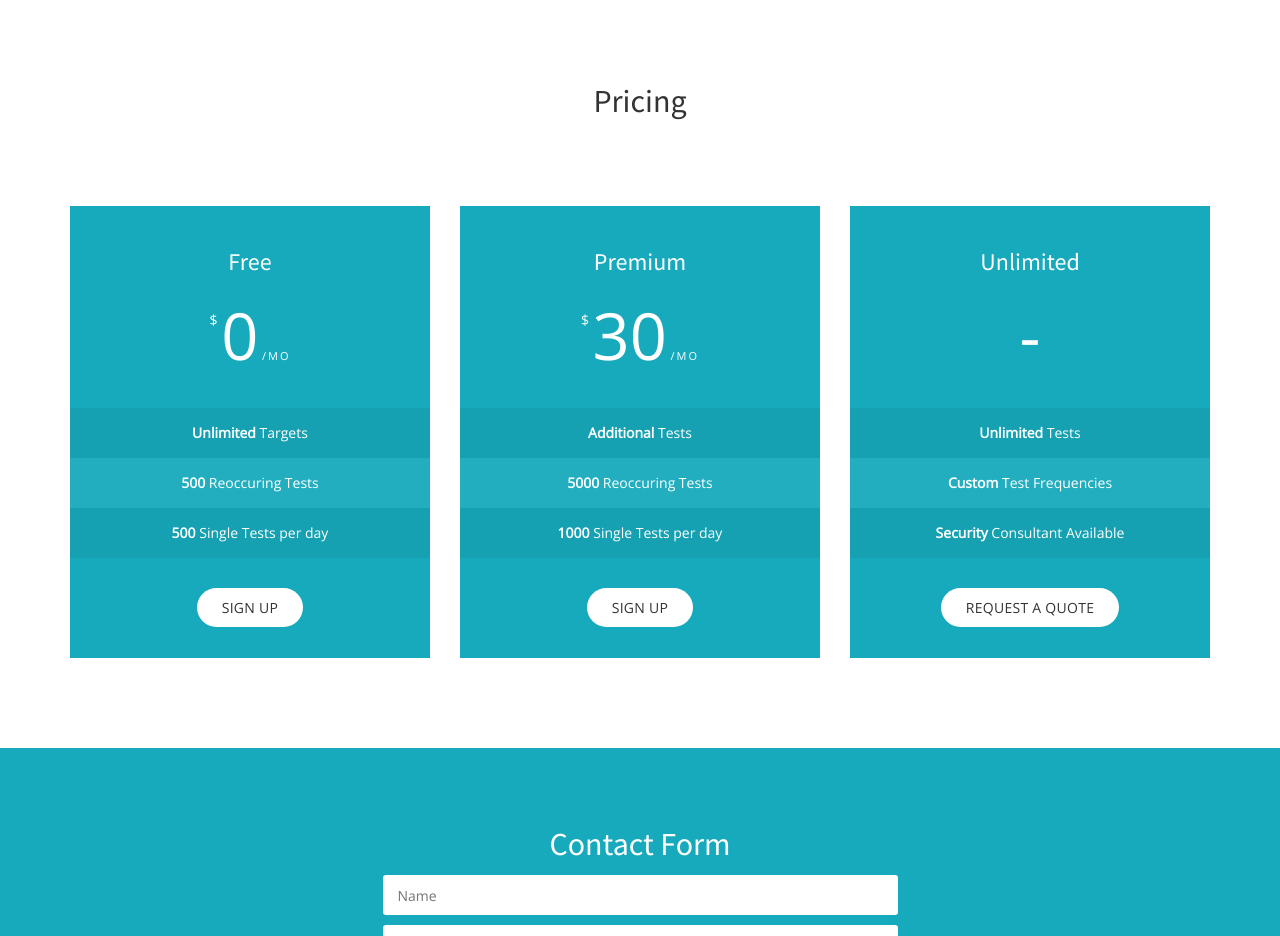
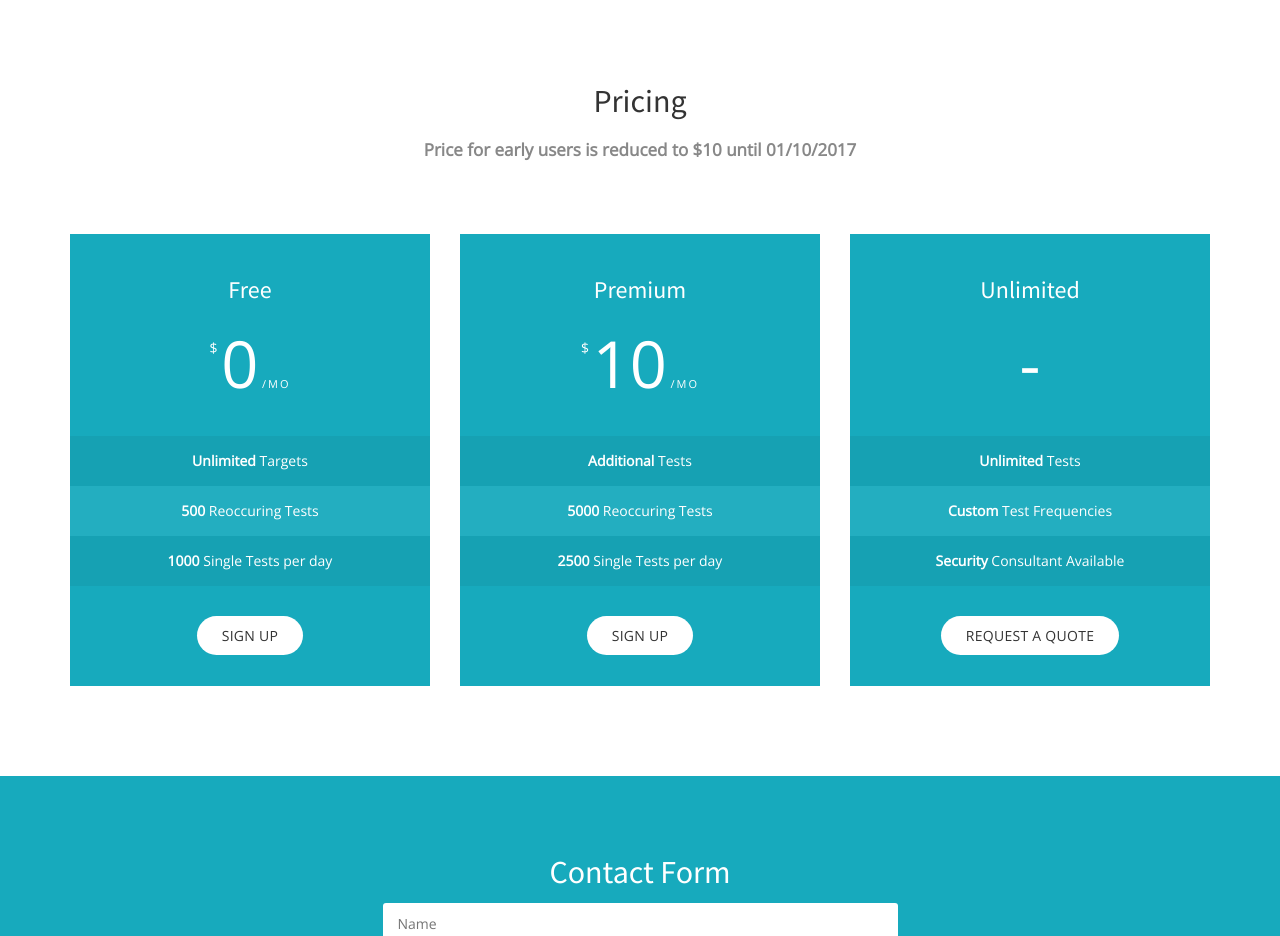
Before and after one commit to cyber-guard/buglabs-front, a plain HTML site: page index.html in a window 1280 px wide. Shown: the part 2060-2996 px from the top of the page. Drawn offline with nearby package versions, Linux system fonts and the light colour scheme.

Commit message:
Change price

```diff
--- a/index.html
+++ b/index.html
@@ -178,6 +178,7 @@
                                 <div class="row">
                                     <div class="col-md-8 col-md-offset-2 preamble">
                                         <h3>Pricing</h3>
+                                        <p class="lead"><strong>Price for early users is reduced to $10 until 01/10/2017</strong></p>
                                     </div>
                                     <div class="col-md-4">
                                         <!--price table-->
@@ -201,7 +202,7 @@
                                                 <ul>
                                                     <li> <strong>Unlimited</strong> Targets</li>
                                                     <li> <strong>500</strong> Reoccuring Tests </li>
-                                                    <li> <strong>500</strong> Single Tests per day</li>
+                                                    <li> <strong>1000</strong> Single Tests per day</li>
                                                 </ul>
                                             </div>
                                             <!--/items-->
@@ -224,7 +225,7 @@
                                                 <!--price-->
                                                 <div class="price">
                                                     <span class="currency">$</span>
-                                                    <span class="amount">30</span>
+                                                    <span class="amount">10</span>
                                                     <span class="period">/mo</span>
                                                 </div>
                                                 <!--/price-->
@@ -235,7 +236,7 @@
                                                 <ul>
                                                     <li> <strong>Additional</strong> Tests</li>
                                                     <li> <strong>5000</strong> Reoccuring Tests </li>
-                                                    <li> <strong>1000</strong> Single Tests per day</li>
+                                                    <li> <strong>2500</strong> Single Tests per day</li>
                                                 </ul>
                                             </div>
                                             <!--/items-->
```
